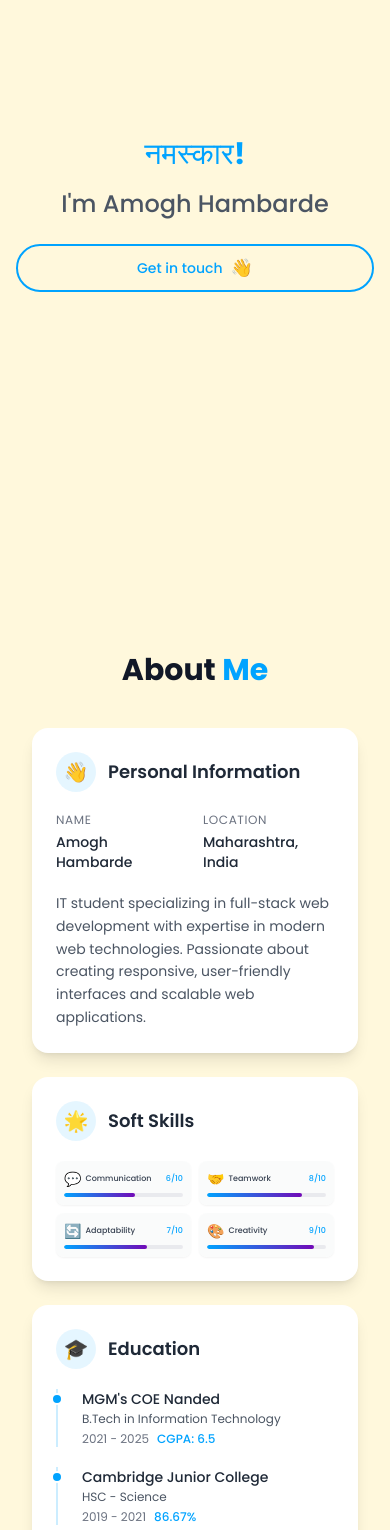
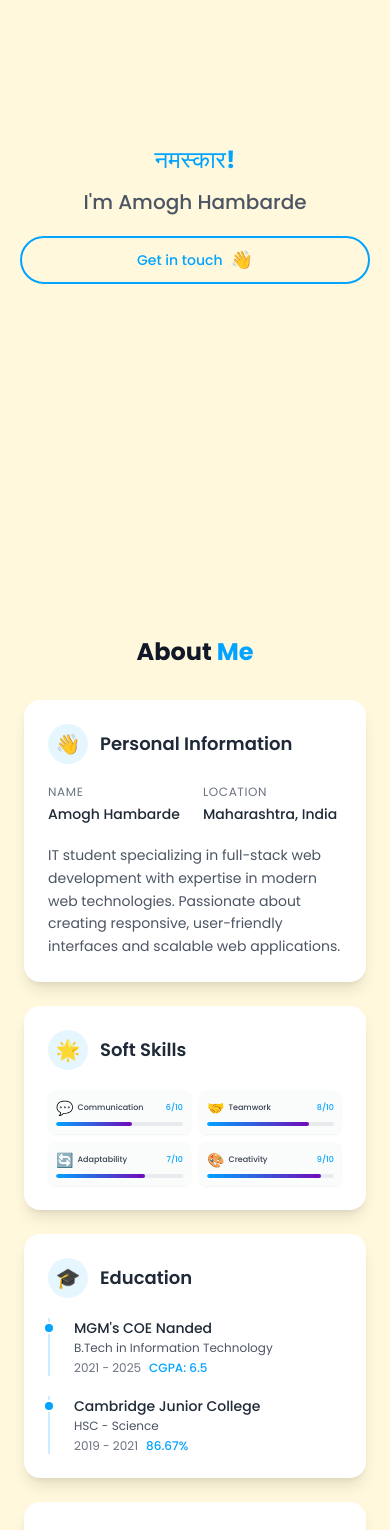
Before and after one commit to techAmoghh/Portfolio, a React (Vite) app: page / in a window 390 px wide. Shown: the part 240-1770 px from the top of the page. Built offline with nearby package versions, Linux system fonts and the light colour scheme.

Commit message:
Fixed the screen issues in smaller screens.

```diff
--- a/src/App.jsx
+++ b/src/App.jsx
@@ -120,7 +120,7 @@ function App() {
   activeSection === 'home'
     ? 'bg-transparent backdrop-blur-none'
     : 'bg-cream/80 dark:bg-dark-bg/80 backdrop-blur-md'
-} px-4 sm:px-6`}>
+} px-3 sm:px-6`}>
   <div className="container mx-auto">
     <div className="flex items-center justify-between h-16">
       <Link
@@ -195,18 +195,18 @@ function App() {
 
       <MobileMenu isOpen={isMobileMenuOpen} onClose={() => setIsMobileMenuOpen(false)} />
 
-      <main className="container mx-auto px-4 sm:px-6 lg:px-8 lg:pl-32 pt-16 sm:pt-20">
-        <section id='home' className="min-h-[calc(100vh-4rem)] sm:min-h-[calc(100vh-5rem)] flex items-center justify-center py-8 sm:py-12 md:py-16">
+      <main className="container mx-auto px-3 sm:px-6 lg:px-8 lg:pl-32 pt-16 sm:pt-20">
+        <section id='home' className="min-h-[calc(100vh-4rem)] sm:min-h-[calc(100vh-5rem)] flex items-center justify-center py-6 sm:py-12 md:py-16">
           <motion.div
             initial={{ opacity: 0, y: 20 }}
             animate={{ opacity: 1, y: 0 }}
-            className="w-full max-w-4xl text-center"
+            className="w-full max-w-4xl text-center px-2 sm:px-0"
           >
-            <div className="space-y-4 sm:space-y-6">
-              <h1 className="text-3xl sm:text-4xl md:text-5xl font-bold dark:text-tech-purple text-tech-blue">
+            <div className="space-y-3 sm:space-y-6">
+              <h1 className="text-2xl sm:text-4xl md:text-5xl font-bold dark:text-tech-purple text-tech-blue">
                 <GreetingAnimation />
               </h1>
-              <h1 className="text-gray-600 dark:text-gray-400 text-2xl sm:text-3xl md:text-4xl font-medium">
+              <h1 className="text-gray-600 dark:text-gray-400 text-xl sm:text-3xl md:text-4xl font-medium">
                 I'm Amogh Hambarde
               </h1>
               <div className="flex flex-col sm:flex-row items-center justify-center gap-3 sm:gap-4 pt-2">
@@ -233,12 +233,12 @@ function App() {
         </section>
 
         {/* About Section */}
-        <section id="about" className="py-12 sm:py-16 relative">
+        <section id="about" className="py-8 sm:py-16 relative">
   <div className="absolute inset-0 -z-10"></div>
 
-  <div className="max-w-6xl mx-auto px-4 sm:px-6">
-    <div className="text-center mb-10 sm:mb-14">
-      <h2 className="text-3xl sm:text-4xl font-bold text-gray-900 dark:text-white mb-2">
+  <div className="max-w-6xl mx-auto px-3 sm:px-6">
+    <div className="text-center mb-8 sm:mb-14">
+      <h2 className="text-2xl sm:text-4xl font-bold text-gray-900 dark:text-white mb-2">
         About <span className="text-tech-blue dark:text-tech-purple">Me</span>
       </h2>
 
@@ -459,8 +459,8 @@ function App() {
   </div>
 </section>
 
-        <section id="skills" className="py-12 sm:py-16">
-          <div className="max-w-7xl mx-auto px-4 sm:px-6">
+        <section id="skills" className="py-8 sm:py-16">
+          <div className="max-w-7xl mx-auto px-3 sm:px-6">
             <h2 className="text-2xl sm:text-3xl md:text-4xl font-bold text-center mb-8 sm:mb-12">
               Tech <span className="text-tech-blue dark:text-tech-purple">Stack</span>
             </h2>
@@ -468,8 +468,8 @@ function App() {
           </div>
         </section>
 
-        <section id="work" className="py-12 sm:py-16">
-          <div className="max-w-7xl mx-auto px-4 sm:px-6">
+        <section id="work" className="py-8 sm:py-16">
+          <div className="max-w-7xl mx-auto px-3 sm:px-6">
             <h2 className="text-2xl sm:text-3xl md:text-4xl font-bold text-center mb-8 sm:mb-12">
               Featured <span className="text-tech-blue dark:text-tech-purple">Projects</span>
             </h2>
@@ -482,7 +482,7 @@ function App() {
         </section>
 
         <section id="contact" className="pt-60 sm:pt-36">
-          <div className="max-w-7xl mx-auto px-4 sm:px-6">
+          <div className="max-w-7xl mx-auto px-3 sm:px-6">
             <h2 className="text-2xl sm:text-3xl md:text-4xl font-bold text-center mb-8 sm:mb-12">
               Let's <span className="text-tech-blue dark:text-tech-purple">Connect</span>
             </h2>
--- a/src/index.css
+++ b/src/index.css
@@ -312,3 +312,67 @@ section {
     scroll-behavior: auto !important;
   }
 }
+
+/* Mobile-specific optimizations for 375×667 */
+@media (max-width: 375px) and (max-height: 667px) {
+  /* Reduce padding and margins */
+  .container {
+    padding-left: 1rem;
+    padding-right: 1rem;
+  }
+
+  /* Adjust hero section spacing */
+  #home {
+    padding-top: 4rem;
+    padding-bottom: 4rem;
+  }
+
+  /* Optimize section spacing */
+  section {
+    padding: 2.5rem 1rem;
+  }
+
+  /* Adjust project cards */
+  .project-card {
+    margin-bottom: 1.5rem;
+    padding: 1rem;
+  }
+
+  /* Optimize font sizes */
+  h1 {
+    font-size: 1.75rem;
+    line-height: 2.25rem;
+  }
+
+  h2 {
+    font-size: 1.5rem;
+    line-height: 2rem;
+    margin-bottom: 1.5rem;
+  }
+
+  /* Adjust skills cloud */
+  .skills-container {
+    padding: 1rem 0;
+  }
+
+  /* Optimize buttons */
+  .btn {
+    padding: 0.5rem 1rem;
+    font-size: 0.875rem;
+  }
+
+  /* Adjust contact section */
+  .contact-info {
+    gap: 1rem;
+  }
+
+  /* Optimize navigation */
+  .nav-links {
+    gap: 1rem;
+  }
+
+  /* Adjust footer */
+  footer {
+    padding: 1.5rem 1rem;
+  }
+}
```
